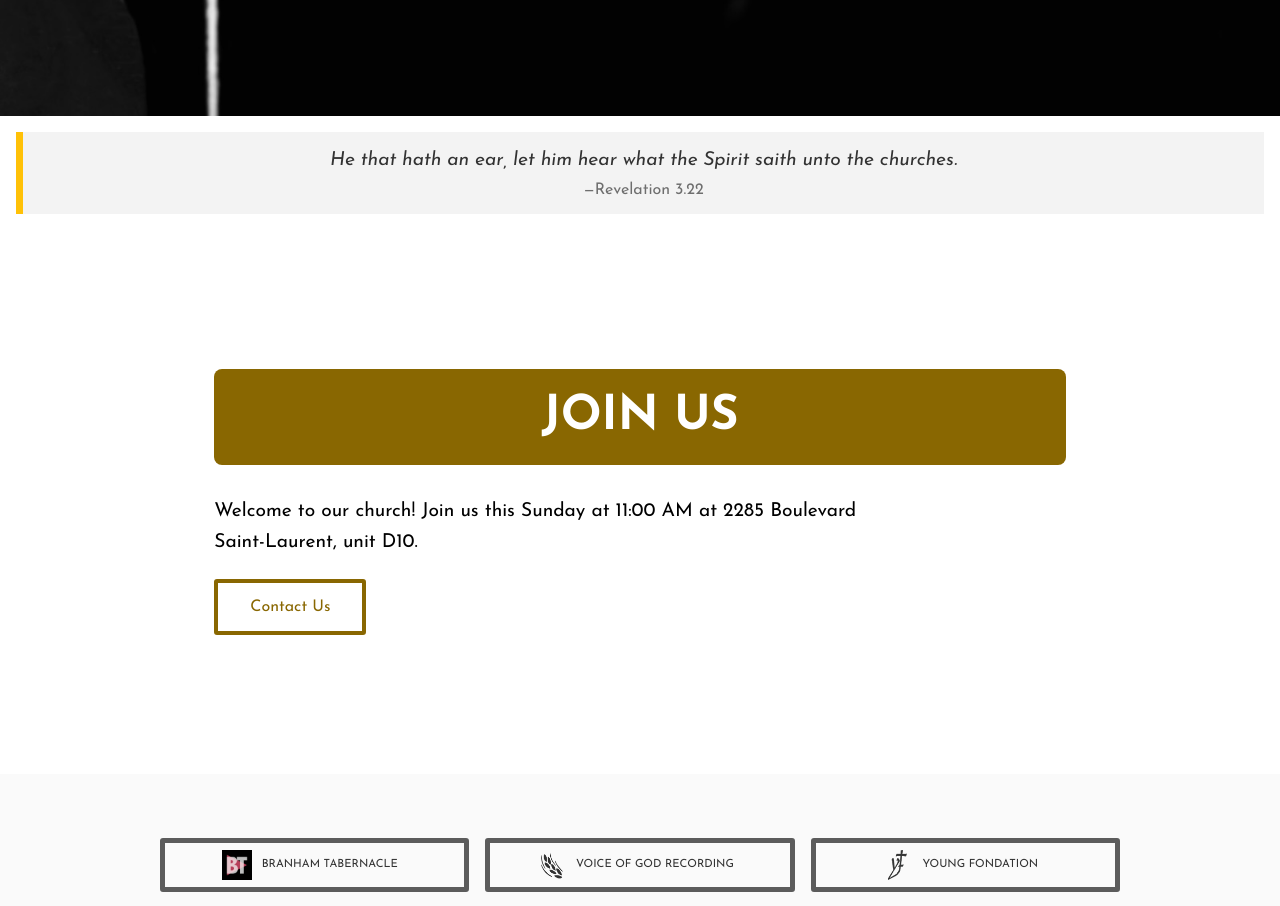
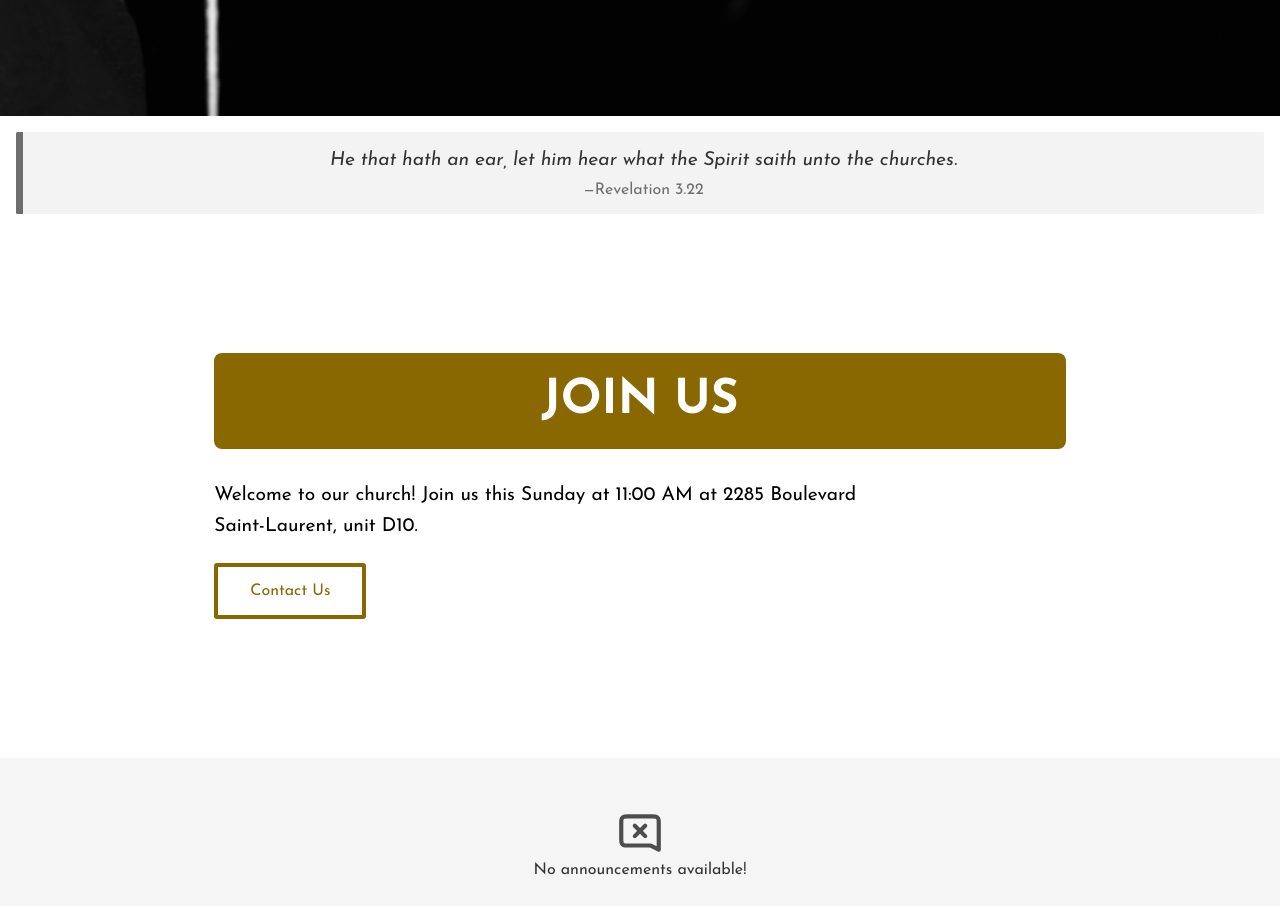
Before and after one commit to MR-C0DE/vgt, a Next.js app: page / in a window 1280 px wide. Shown: the part 620-1526 px from the top of the page. Built offline with nearby package versions, Linux system fonts and the light colour scheme.

Commit message:
communic

```diff
--- a/components/UsefulLinks.jsx
+++ b/components/UsefulLinks.jsx
@@ -1,15 +1,17 @@
 import React from "react";
 import Link from "next/link";
 import styles from "./stylesheets/UsefulLinks.module.css";
+import { useLanguage } from "./contexts/LanguageContext";
 
 const UsefulLinks = () => {
-
+  const {language} = useLanguage();
+console.log(language);
 
   return (
     <div className={styles.UsefulLinks}>
       <ul className={styles.LinkList}>
         <li className={styles.LinkItem}>
-          <Link className={styles.Link} target="_blank" href="https://branhamtabernacle.org/en/home">
+          <Link className={styles.Link} target="_blank" href={"https://branhamtabernacle.org/"+language+"/home"}>
             <img
               src="/logos/BT.png"
               alt="Branham Tabernacle"
--- /dev/null
+++ b/components/home/Annonce.jsx
@@ -0,0 +1,73 @@
+import React, { useState } from 'react';
+import styles from './stylesheets/Annonce.module.css';
+import { useTranslation } from 'react-i18next';
+
+const Annonce = () => {
+  const { t } = useTranslation();
+  const annonces = [
+    {
+      expéditeur: "Fr Andre",
+      message: "Ceci est un message important de l'église. Nous tenons à rappeler à tous nos membres que la messe de dimanche prochain sera suivie d'une réunion communautaire pour discuter des projets à venir. Votre présence est vivement encouragée.",
+      date: "2024-05-23"
+    },
+    {
+      expéditeur: "Bureau de soutien",
+      message: "Nous sommes heureux d'annoncer le lancement de notre nouveau programme de soutien aux familles. Ce programme offre des ressources et un accompagnement pour les familles en besoin. ",
+      date: "2024-05-22"
+    }
+  ];
+
+  annonces.length = 0;
+  const MAX_LENGTH = 200;
+
+  return (
+    <div className={styles.container}>
+      {annonces.length === 0 ? (
+        <div>
+          <img width={50} src="/no-msg.svg" alt="" />
+          <p>{t('noMessages')}</p>
+        </div>
+      ) : (
+        <h2>{t('annoncesTitle')}</h2>
+      )}
+      {annonces.map((annonce, index) => (
+        <div key={index} className={styles.annonce}>
+          <p className={styles.exp}><strong>{t('from')}</strong> {annonce.expéditeur}</p>
+          <Message
+            text={annonce.message}
+            maxLength={MAX_LENGTH}
+          />
+          <p><strong>{t('date')}</strong> {annonce.date}</p>
+        </div>
+      ))}
+    </div>
+  );
+};
+
+const Message = ({ text, maxLength }) => {
+  const { t } = useTranslation();
+  const [isExpanded, setIsExpanded] = useState(false);
+
+  const toggleExpansion = () => {
+    setIsExpanded(!isExpanded);
+  };
+
+  const shouldShowButton = text.length > maxLength;
+
+  return (
+    <>
+      <p>
+        {isExpanded || !shouldShowButton ? text : `${text.slice(0, maxLength)}...`}
+      </p>
+      <div className={styles.buttonContent}>
+        {shouldShowButton && (
+          <button className={styles.button} onClick={toggleExpansion}>
+            {isExpanded ? t('readLess') : t('readMore')}
+          </button>
+        )}
+      </div>
+    </>
+  );
+};
+
+export default Annonce;
--- /dev/null
+++ b/components/home/stylesheets/Annonce.module.css
@@ -0,0 +1,110 @@
+/* Global styles */
+
+.container {
+    text-align: center;
+    padding: 50px 20px;
+    background-color: #f5f5f5;
+    color: #333;
+    display: flex;
+    flex-direction: column;
+    align-items: center;
+    gap: 10px;
+  }
+
+  .container h2 {
+    font-size: 56px; /* Augmentation de la taille du titre */
+    margin-bottom: 40px; /* Plus d'espace en dessous du titre */
+
+  }
+
+  /* Annonce styles */
+
+  .annonce {
+
+    border: 4px solid #444;
+    padding: 30px; /* Plus de rembourrage autour du contenu */
+    max-width: 55rem;
+
+    margin: 0 auto;
+    text-align: left;
+  }
+
+  .annonce:hover {
+  }
+
+  .annonce p {
+    margin: 0 0 30px; /* Plus d'espace entre les paragraphes */
+    line-height: 1.8; /* Espacement entre les lignes encore plus grand */
+  }
+
+  .exp{
+
+      text-decoration: underline;
+  }
+
+
+
+  .message {
+    color: #666; /* Couleur de texte légèrement plus foncée */
+  }
+
+  .buttonContent {
+    text-align: right;
+  }
+
+  .button {
+    background-color: #2c2c2c;
+    color: #fff;
+    border: none;
+    padding: 0.5rem 1rem;
+    border-radius: 3px;
+    cursor: pointer;
+    font-size: 18px; /* Taille de police légèrement plus grande */
+    font-weight: 600; /* Gras pour un aspect plus marqué */
+    transition: background-color 0.3s ease, transform 0.2s ease;
+  }
+
+  .button:hover {
+    background-color: #090909;
+    transform: translateY(-3px); /* Légère translation vers le haut au survol */
+  }
+
+  /* Animation pour le bouton "Lire plus" */
+
+  .button::after {
+    margin-left: 10px;
+    opacity: 0;
+    transition: opacity 0.2s ease;
+  }
+
+  .button:hover::after {
+    opacity: 1;
+  }
+
+  /* Media query pour les écrans de largeur maximale de 768px */
+
+  @media only screen and (max-width: 768px) {
+    .container {
+      padding: 30px 10px;
+    }
+
+    .container h2 {
+      font-size: 40px;
+      margin-bottom: 20px;
+    }
+
+    .annonce {
+      padding: 20px;
+      margin: 0 .2rem;
+
+    }
+
+    .annonce p {
+      margin-bottom: 20px;
+    }
+
+    .button {
+      font-size: 16px;
+      padding: 0.4rem 0.8rem;
+    }
+  }
--- a/components/home/stylesheets/Blockquote.module.css
+++ b/components/home/stylesheets/Blockquote.module.css
@@ -1,10 +1,13 @@
 .dds__blockquote {
-  padding:  1rem;
+  padding: 1rem;
   background-color: #f3f3f3;
-  border-left: 7px solid #ffc107;
- text-align: center;
+  text-align: center;
   color: #6e6e6e;
-  margin: 1rem;
+  margin-top: 1rem;
+  margin-left: 1rem;
+  margin-right: 1rem;
+  border-radius: .1rem;
+  border-left: 7px solid #6e6e6e;
 }
 
 .dds__blockquote p {
--- a/pages/index.js
+++ b/pages/index.js
@@ -6,6 +6,7 @@ import UsefulLinks from "@/components/UsefulLinks";
 import Banner from "@/components/home/Banner";
 import Blockquote from "@/components/home/Blockquote";
 import Schedule from "@/components/home/Schedule";
+import Annonce from "@/components/home/Annonce";
 export default function Home() {
   return (
     <LanguageProvider>
@@ -20,7 +21,9 @@ export default function Home() {
         <Banner />
         <Blockquote />
         <Schedule />
+        <Annonce />
         <UsefulLinks />
+
       </main>
       <Footer />
     </LanguageProvider>
--- a/public/locales/en/home.json
+++ b/public/locales/en/home.json
@@ -4,5 +4,11 @@
     "joinus":"JOIN US",
     "wlcMsg": "Welcome to our church! Join us this Sunday at 11:00 AM at 2285 Boulevard Saint-Laurent, unit D10.",
     "quote":"He that hath an ear, let him hear what the Spirit saith unto the churches.",
-    "ref":"Revelation 3.22"
+    "ref":"Revelation 3.22",
+    "annoncesTitle": "Announcements",
+    "noMessages": "No announcements available!",
+    "from": "From:",
+    "date": "Date:",
+    "readMore": "Read more",
+    "readLess": "Read less"
 }
--- a/public/locales/fr/home.json
+++ b/public/locales/fr/home.json
@@ -4,5 +4,11 @@
     "joinus":"REJOIGNEZ-NOUS",
     "wlcMsg": "Bienvenue à notre église ! Rejoignez-nous ce dimanche à 11h00 au 2285 Boulevard Saint-Laurent, unité D10.",
     "quote":"Que celui qui a des oreilles entende ce que l'Esprit dit aux Églises!",
-    "ref":"Apocalypse 3.22"
+    "ref":"Apocalypse 3.22",
+    "annoncesTitle": "Annonces",
+    "noMessages": "Pas de communiqué disponible!",
+    "from": "Par:",
+    "date": "Date:",
+    "readMore": "Lire plus",
+    "readLess": "Réduire"
 }
```
Also changed, not shown: public/no-msg.svg (added).
